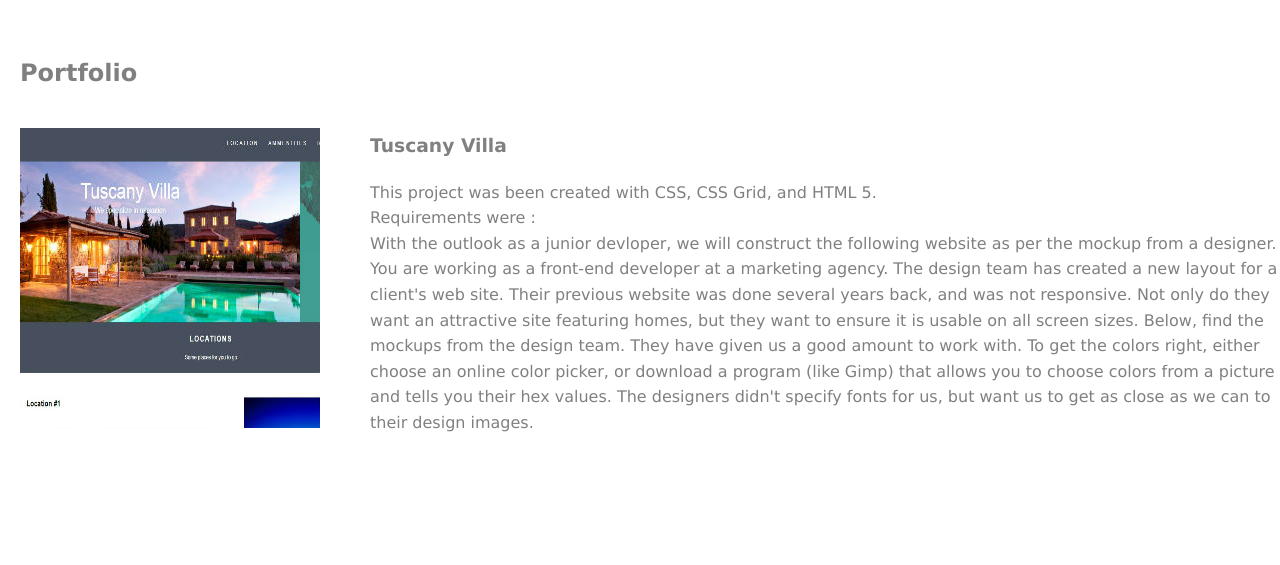
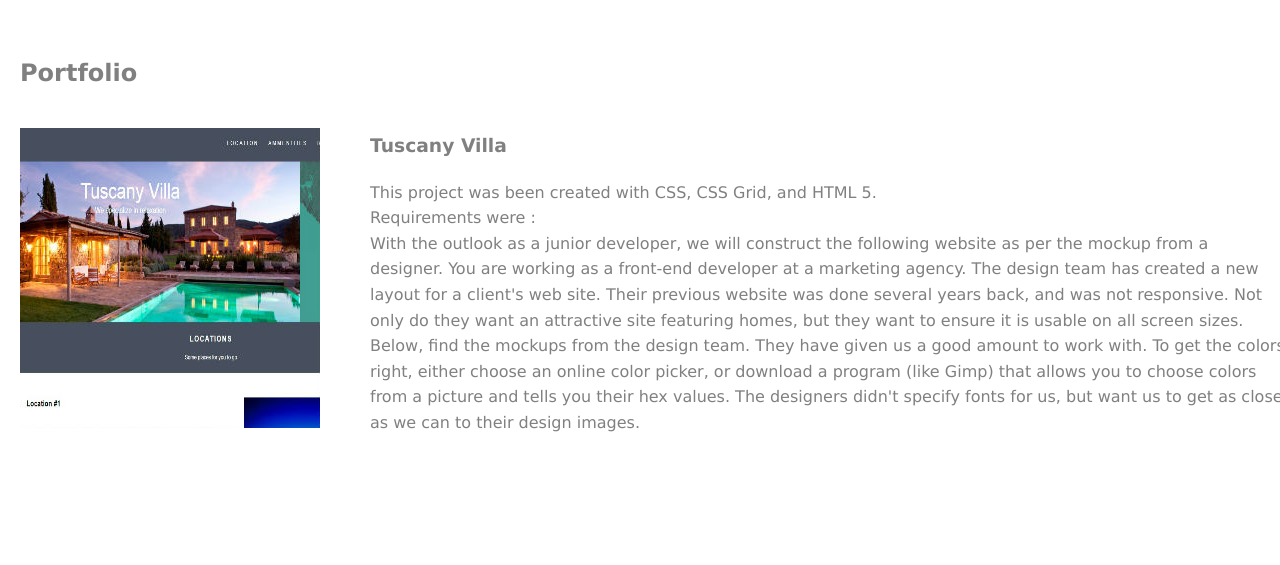
Before and after one commit to bethbenjamin/bethbenjamin.github.io, a plain HTML site: page portfolio.html in a window 1280 px wide. Shown: the part 103-668 px from the top of the page. Drawn offline with Linux system fonts and the light colour scheme.

Commit message:
corrected spelling mistakes

```diff
--- a/portfolio.html
+++ b/portfolio.html
@@ -47,7 +47,7 @@
                             <ul>
                                 <li>
                                     Requirements were :<br />
-                                    With the outlook as a junior devloper, we will construct the following website as per the mockup from a designer.
+                                    With the outlook as a junior developer, we will construct the following website as per the mockup from a designer.
                                     You are working as a front-end developer at a marketing agency.
 
                                     The design team has created a new layout for a client's web site.
```
